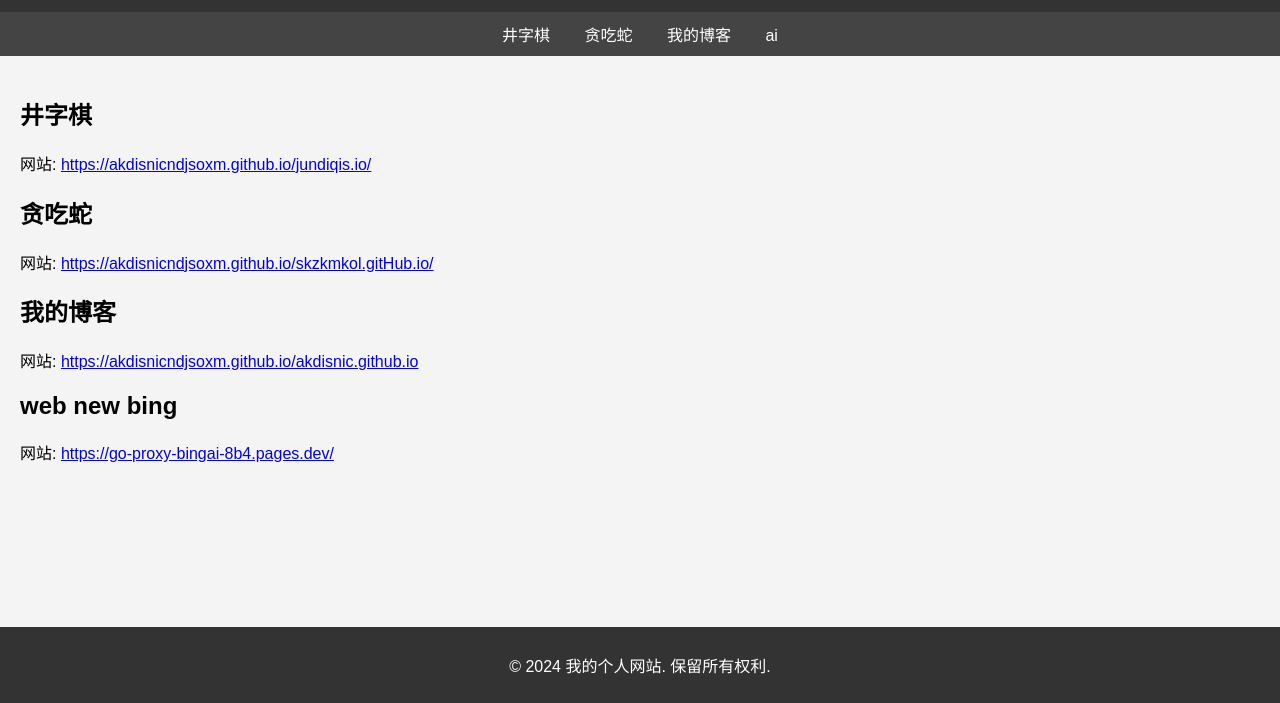
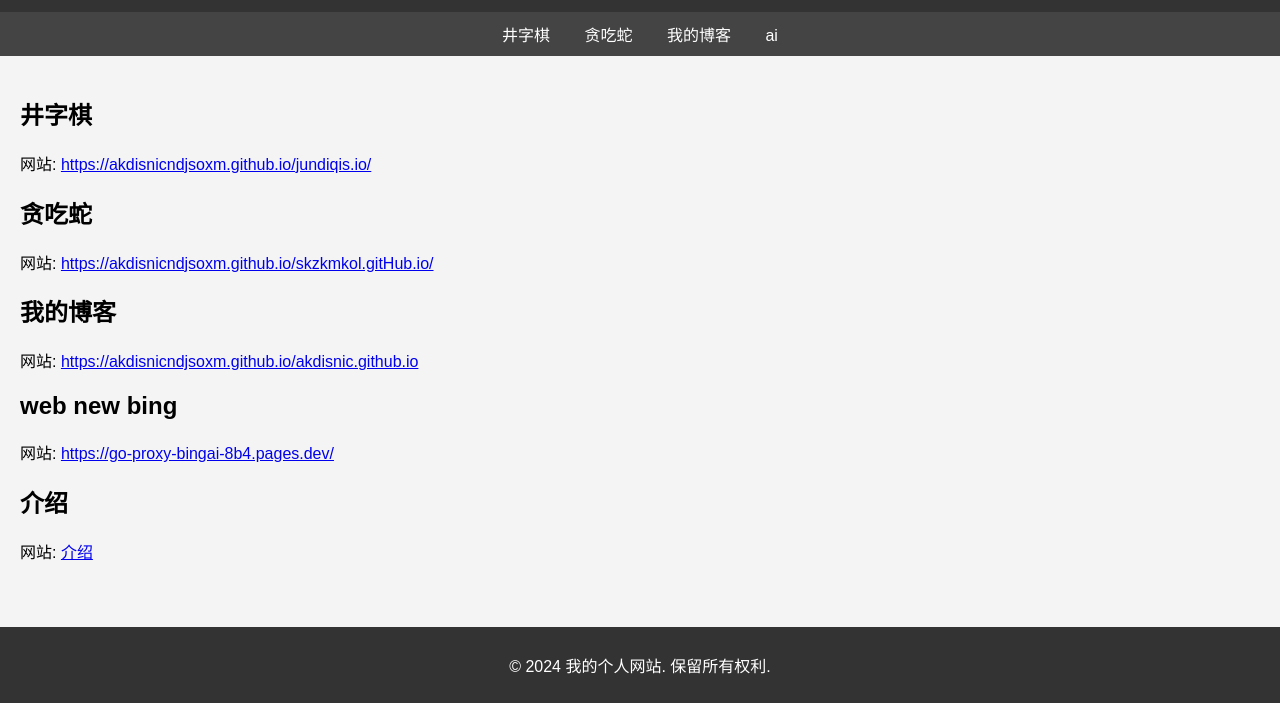
Before and after one commit to akdisnicndjsoxm/akdisnicndjsoxm.github.io, a plain HTML site: page index.html in a window 1280 px wide. Shown: the part 97-800 px from the top of the page. Drawn offline with Linux system fonts and the light colour scheme.

Commit message:
Update index.html

```diff
--- a/index.html
+++ b/index.html
@@ -74,6 +74,10 @@
             <h2>web new bing</h2>
             <p>网站: <a href="https://go-proxy-bingai-8b4.pages.dev/">https://go-proxy-bingai-8b4.pages.dev/</a></p>
         </section>
+        <section id="介绍">
+            <h2>介绍</h2>
+            <p>网站: <a href="https://akdisnicndjsoxm.github.io/jieshao/">介绍</a></p>
+        </section>
     </div>
 
     <footer>
```
